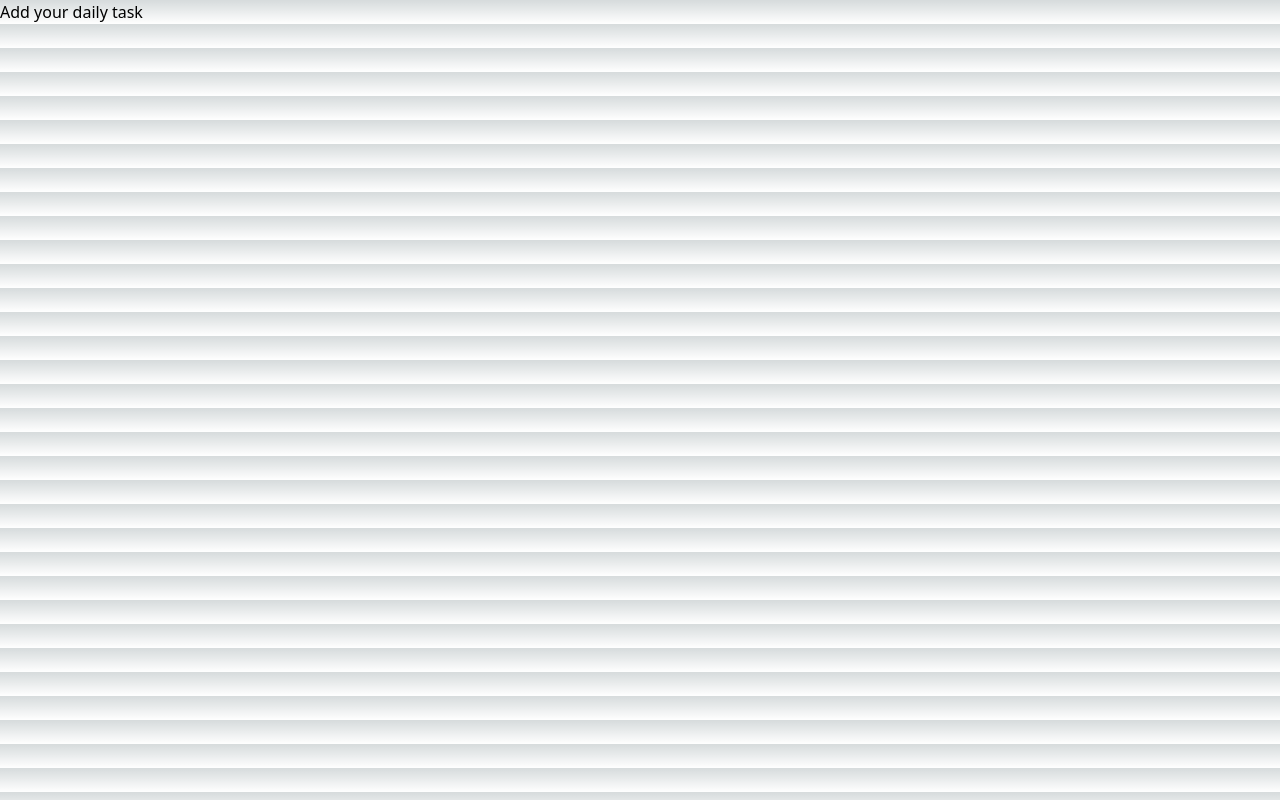
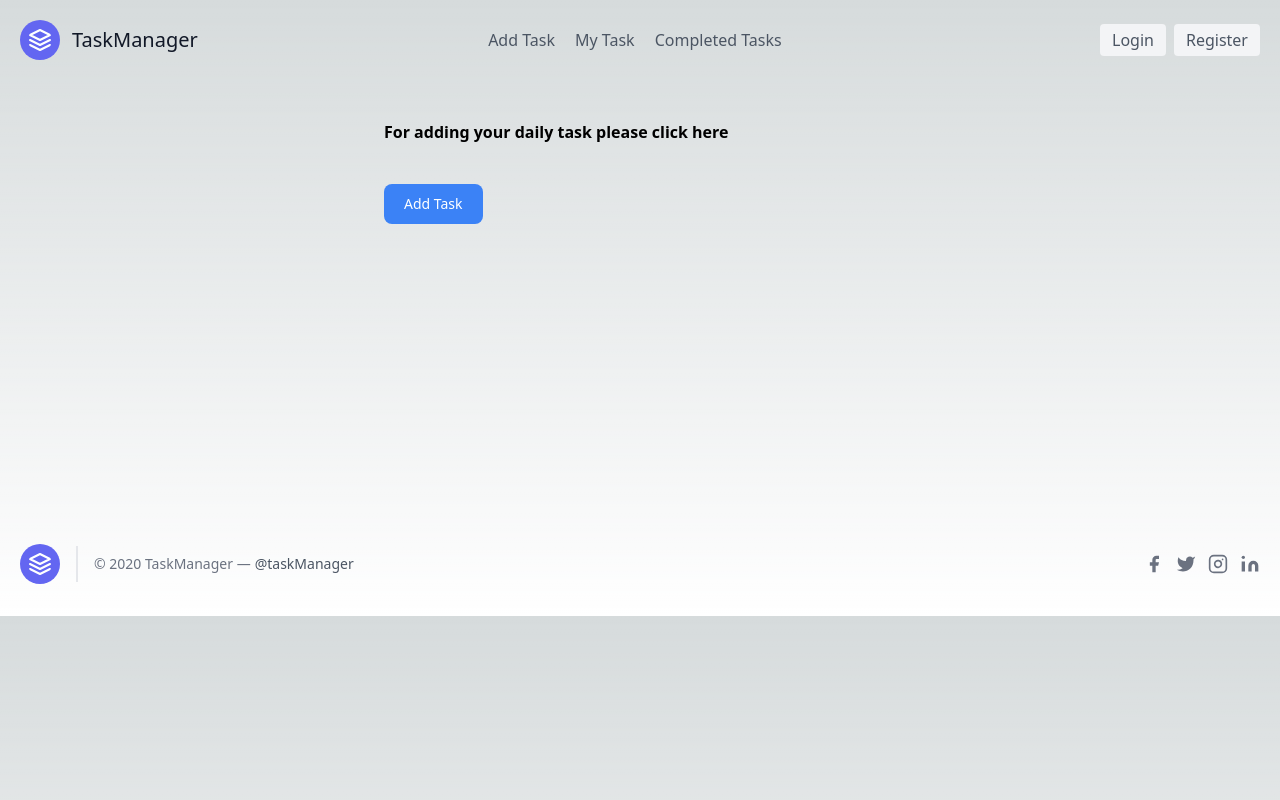
Before and after one commit to Progna-Labony-Roy/task-management-app, a Next.js app: page /addtask in a window 1280 px wide. Built offline with nearby package versions, Linux system fonts and the light colour scheme; no server answers.

Commit message:
modal for adding task

```diff
--- a/components/Footer.js
+++ b/components/Footer.js
@@ -18,7 +18,7 @@
             >
               <path d="M12 2L2 7l10 5 10-5-10-5zM2 17l10 5 10-5M2 12l10 5 10-5"></path>
             </svg>
-            <span className="ml-3 text-xl">TaskManager</span>
+            {/* <span className="ml-3 text-xl">TaskManager</span> */}
           </a>
           <p className="text-sm text-gray-500 sm:ml-4 sm:pl-4 sm:border-l-2 sm:border-gray-200 sm:py-2 sm:mt-0 mt-4">
             © 2020 TaskManager —
--- /dev/null
+++ b/components/Modal.js
@@ -0,0 +1,41 @@
+import React from "react";
+
+const Modal = ({isVisible, onClose}) => {
+  if(!isVisible) return null;
+
+  return (
+    <div className="fixed inset-0 bg-black bg-opacity-25 backdrop-blur-sm flex justify-center items-center">
+      <div class="lg:mx-96 md:mx-16 mx-20 mt-16 relative w-full h-full max-w-2xl md:h-auto">
+        <div class="relative bg-white rounded-lg shadow dark:bg-gray-700">
+            <div class="flex items-start justify-between p-4 border-b rounded-t dark:border-gray-600">
+                <h3 class="text-xl font-semibold text-gray-900 dark:text-white">
+                    Static modal
+                </h3>
+                <button  type="button" class="text-gray-400 bg-transparent hover:bg-gray-200 hover:text-gray-900 rounded-lg text-sm p-1.5 ml-auto inline-flex items-center dark:hover:bg-gray-600 dark:hover:text-white" data-modal-toggle="staticModal">
+                    <svg class="w-5 h-5" fill="currentColor" viewBox="0 0 20 20" xmlns="http://www.w3.org/2000/svg"><path fill-rule="evenodd" d="M4.293 4.293a1 1 0 011.414 0L10 8.586l4.293-4.293a1 1 0 111.414 1.414L11.414 10l4.293 4.293a1 1 0 01-1.414 1.414L10 11.414l-4.293 4.293a1 1 0 01-1.414-1.414L8.586 10 4.293 5.707a1 1 0 010-1.414z" clip-rule="evenodd"></path></svg>
+                </button>
+            </div>
+            <div class="p-6 space-y-6">
+            <form>
+            <div class="relative mb-4">
+        <label for="email" class="leading-7 text-sm text-gray-600">Email</label>
+        <input type="email" id="email" name="email" class="w-full bg-white rounded border border-gray-300 focus:border-indigo-500 focus:ring-2 focus:ring-indigo-200 text-base outline-none text-gray-700 py-1 px-3 leading-8 transition-colors duration-200 ease-in-out"/>
+      </div>
+      <div class="relative mb-4">
+        <label for="message" class="leading-7 text-sm text-gray-600">Message</label>
+        <textarea id="message" name="message" class="w-full bg-white rounded border border-gray-300 focus:border-indigo-500 focus:ring-2 focus:ring-indigo-200 h-32 text-base outline-none text-gray-700 py-1 px-3 resize-none leading-6 transition-colors duration-200 ease-in-out"></textarea>
+      </div>
+           </form>
+            </div>
+
+            <div class="flex items-center p-6 space-x-2 border-t border-gray-200 rounded-b dark:border-gray-600">
+                <button data-modal-toggle="staticModal" type="button" class="text-white bg-blue-700 hover:bg-blue-800 focus:ring-4 focus:outline-none focus:ring-blue-300 font-medium rounded-lg text-sm px-5 py-2.5 text-center dark:bg-blue-600 dark:hover:bg-blue-700 dark:focus:ring-blue-800">I accept</button>
+                <button onClick={()=>onClose()} data-modal-toggle="staticModal" type="button" class="text-gray-500 bg-white hover:bg-gray-100 focus:ring-4 focus:outline-none focus:ring-blue-300 rounded-lg border border-gray-200 text-sm font-medium px-5 py-2.5 hover:text-gray-900 focus:z-10 dark:bg-gray-700 dark:text-gray-300 dark:border-gray-500 dark:hover:text-white dark:hover:bg-gray-600 dark:focus:ring-gray-600">Decline</button>
+            </div>
+        </div>
+    </div>
+    </div>
+  );
+};
+
+export default Modal;
--- a/components/Navbar.js
+++ b/components/Navbar.js
@@ -1,25 +1,70 @@
-import React from 'react';
-import Link from 'next/link';
+import React, { useContext } from "react";
+import Link from "next/link";
+import { AuthContext } from "./AuthProvider";
 
 const Navbar = () => {
+  const { user, logOut, githubLogin } = useContext(AuthContext);
+
+  const handleLogout = () => {
+    logOut()
+      .then(() => {})
+      .catch((error) => console.error(error));
+  };
+
   return (
     <header className="text-gray-600 body-font">
       <div className="container mx-auto flex flex-wrap p-5 flex-col md:flex-row items-center">
         <a className="flex title-font font-medium items-center text-gray-900 mb-4 md:mb-0">
-      <svg xmlns="http://www.w3.org/2000/svg" fill="none" stroke="currentColor" stroke-linecap="round" stroke-linejoin="round" stroke-width="2" className="w-10 h-10 text-white p-2 bg-indigo-500 rounded-full" viewBox="0 0 24 24">
+          <svg
+            xmlns="http://www.w3.org/2000/svg"
+            fill="none"
+            stroke="currentColor"
+            stroke-linecap="round"
+            stroke-linejoin="round"
+            stroke-width="2"
+            className="w-10 h-10 text-white p-2 bg-indigo-500 rounded-full"
+            viewBox="0 0 24 24"
+          >
             <path d="M12 2L2 7l10 5 10-5-10-5zM2 17l10 5 10-5M2 12l10 5 10-5"></path>
           </svg>
           <span className="ml-3 text-xl">TaskManager</span>
         </a>
         <nav className="md:ml-auto md:mr-auto flex flex-wrap items-center text-base justify-center">
-      <Link href="/addtask" className="mr-5 hover:text-gray-900">Add Task</Link>
-      <Link href="/mytask" className="mr-5 hover:text-gray-900">My Task</Link>
-      <Link href="/completedtask" className="mr-5 hover:text-gray-900">Completed Tasks</Link>
+          <Link href="/addtask" className="mr-5 hover:text-gray-900">
+            Add Task
+          </Link>
+          <Link href="/mytask" className="mr-5 hover:text-gray-900">
+            My Task
+          </Link>
+          <Link href="/completedtask" className="mr-5 hover:text-gray-900">
+            Completed Tasks
+          </Link>
         </nav>
-    <Link href='/login'><button className="inline-flex items-center bg-gray-100 border-0 py-1 px-3 mx-2 focus:outline-none hover:bg-gray-200 rounded text-base mt-4 md:mt-0">Login
-    </button></Link>
-    <Link href='/register'><button className="inline-flex items-center bg-gray-100 border-0 py-1 px-3 focus:outline-none hover:bg-gray-200 rounded text-base mt-4 md:mt-0">Register
-    </button></Link>
+        {user?.uid ? (
+          <>
+            <button
+              onClick={handleLogout}
+              className="inline-flex items-center bg-gray-100 border-0 py-1 px-3 mx-2 focus:outline-none hover:bg-gray-200 rounded text-base mt-4 md:mt-0"
+            >
+              LogOut
+            </button>
+          </>
+        ) : (
+          <>
+            <>
+              <Link href="/login">
+                <button className="inline-flex items-center bg-gray-100 border-0 py-1 px-3 mx-2 focus:outline-none hover:bg-gray-200 rounded text-base mt-4 md:mt-0">
+                  Login
+                </button>
+              </Link>
+              <Link href="/register">
+                <button className="inline-flex items-center bg-gray-100 border-0 py-1 px-3 focus:outline-none hover:bg-gray-200 rounded text-base mt-4 md:mt-0">
+                  Register
+                </button>
+              </Link>
+            </>
+          </>
+        )}
       </div>
     </header>
   );
--- a/pages/_app.js
+++ b/pages/_app.js
@@ -1,10 +1,17 @@
 import AuthProvider from '../components/AuthProvider'
+import Footer from '../components/Footer'
+import Navbar from '../components/Navbar'
 import '../styles/globals.css'
 
 export default function App({ Component, pageProps }) {
   return (
+    <>
+
     <AuthProvider>
+    <Navbar></Navbar>
       <Component {...pageProps} />
+      <Footer></Footer>
     </AuthProvider>
+    </>
   )
 }
--- a/pages/addtask.js
+++ b/pages/addtask.js
@@ -1,11 +1,26 @@
-import React from 'react';
+import React, { useState } from "react";
+import Modal from "../components/Modal";
 
 const addtask = () => {
-    return (
-        <div>
-            Add your daily task
-        </div>
-    );
+  const [showModal, setShowModal] = useState(false);
+
+  return (
+   <>
+    <div className="pb-72">
+      <h2 className="lg:mx-96 md:mx-20 mx-20 my-10 font-semibold">
+        For adding your daily task please click here
+      </h2>
+
+      {/* Modal toggle  */}
+      <button onClick={()=> setShowModal(true)}
+        class="lg:mx-96 md:mx-20 mx-20 text-white bg-blue-500 hover:bg-blue-600 focus:outline-none font-medium text-sm rounded-lg px-5 py-2.5 text-center"
+      >
+        Add Task
+      </button>
+    </div>
+    <Modal isVisible={showModal} onClose={()=>setShowModal(false)}></Modal>
+   </>
+  );
 };
 
 export default addtask;
--- a/pages/completedtask.js
+++ b/pages/completedtask.js
@@ -2,9 +2,9 @@
 
 const completedtask = () => {
     return (
-        <div>
+        <section class="text-gray-600 body-font relative">
 
-        </div>
+</section>
     );
 };
 
--- a/pages/login.js
+++ b/pages/login.js
@@ -32,8 +32,6 @@
   };
 
   return (
-    <div>
-      <Navbar></Navbar>
       <div class="container mx-auto items-center">
         <div class="rounded-lg">
           <form
@@ -101,10 +99,6 @@
           <p class="text-xs text-gray-500 mt-3"></p>
         </div>
       </div>
-      <div className="mt-10">
-        <Footer></Footer>
-      </div>
-    </div>
   );
 };
 
--- a/pages/register.js
+++ b/pages/register.js
@@ -32,9 +32,6 @@
   };
 
   return (
-    <div>
-      <Navbar></Navbar>
-
       <div class="container mx-auto items-center">
         <div class="rounded-lg">
           <form
@@ -110,10 +107,6 @@
           <p class="text-xs text-rose-600 mt-3">{error}</p>
         </div>
       </div>
-      <div className="mt-10">
-        <Footer></Footer>
-      </div>
-    </div>
   );
 };
 
```
Lines whose indentation alone changed are shown as unchanged.
